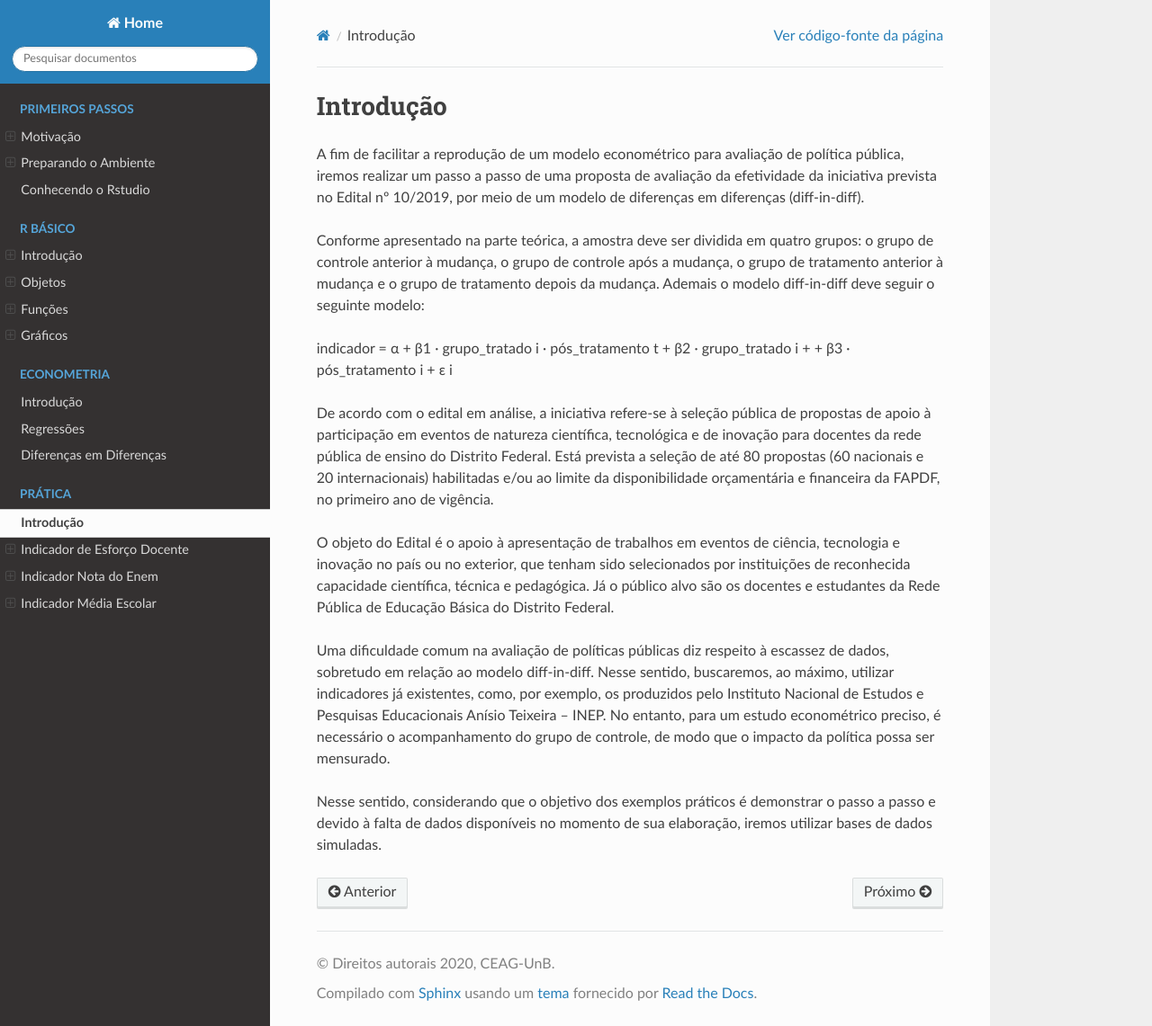
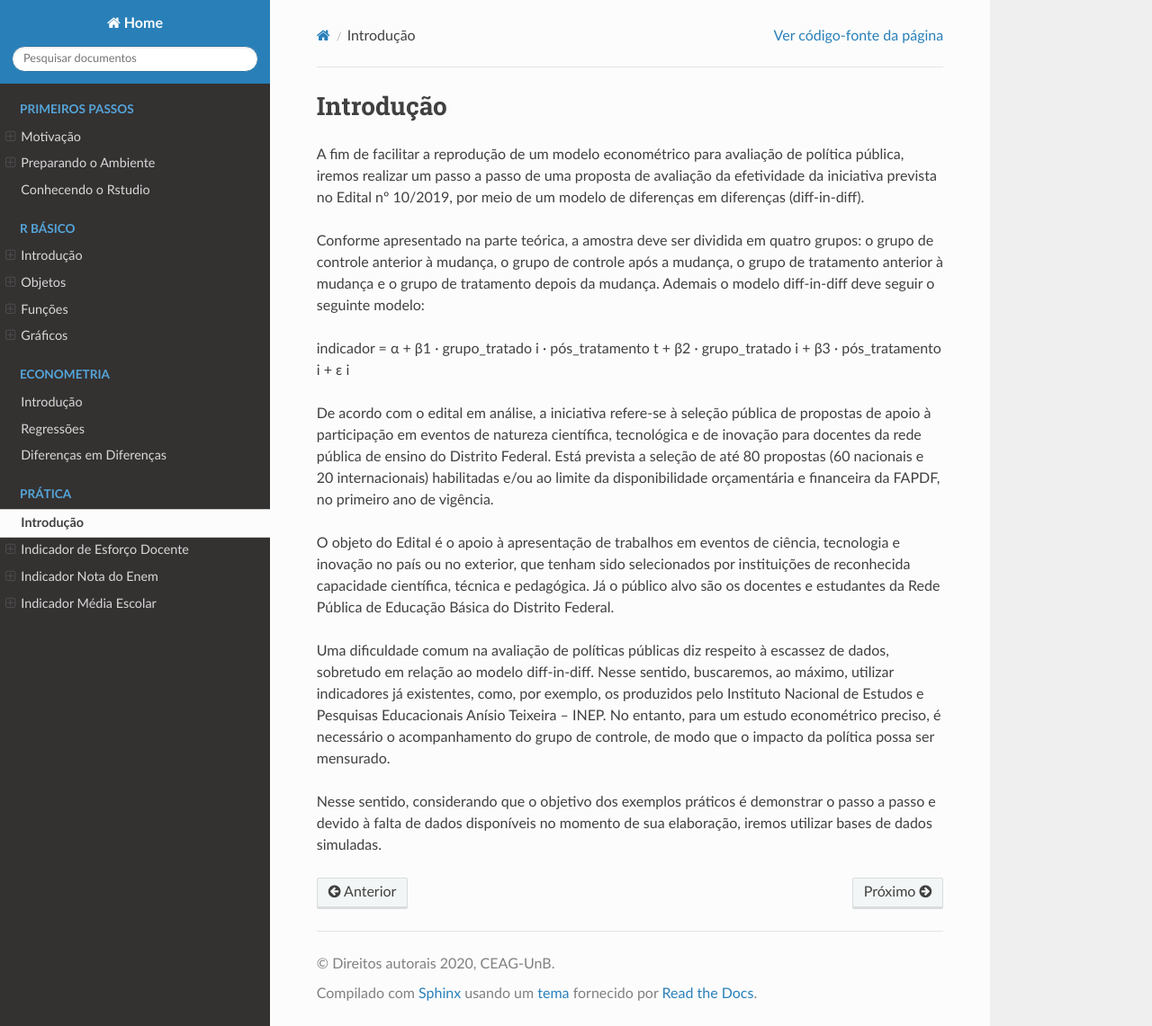
Before and after one commit to VitorGGs/manual-diff, a Sphinx documentation site: the page built from docs/pratica/introducao.rst, in a window 1280 px wide and 1141 px high. Shown: the whole window at 90% size. Built offline with Sphinx 7.4.7 and the Read the Docs theme 2.0.0, drawn with Linux system fonts in a browser that asks for light colours.

```diff
--- a/docs/pratica/introducao.rst
+++ b/docs/pratica/introducao.rst
@@ -6,8 +6,7 @@ A fim de facilitar a reprodução de um modelo econométrico para avaliação de
 
 Conforme apresentado na parte teórica, a amostra deve ser dividida em quatro grupos: o grupo de controle anterior à mudança, o grupo de controle após a mudança, o grupo de tratamento anterior à mudança e o grupo de tratamento depois da mudança. Ademais o modelo diff-in-diff deve seguir o seguinte modelo:
 
-indicador = α + β1 · grupo_tratado i · pós_tratamento t + β2 · grupo_tratado i +
-+ β3 · pós_tratamento i + ε i
+indicador = α + β1 · grupo_tratado i · pós_tratamento t + β2 · grupo_tratado i + β3 · pós_tratamento i + ε i
 
 De acordo com o edital em análise, a iniciativa refere-se à seleção pública de propostas de apoio à participação em eventos de natureza científica, tecnológica e de inovação para docentes da rede pública de ensino do Distrito Federal. Está prevista a seleção de até 80 propostas (60 nacionais e 20 internacionais) habilitadas e/ou ao limite da disponibilidade orçamentária e financeira da FAPDF, no primeiro ano de vigência.
 
```
